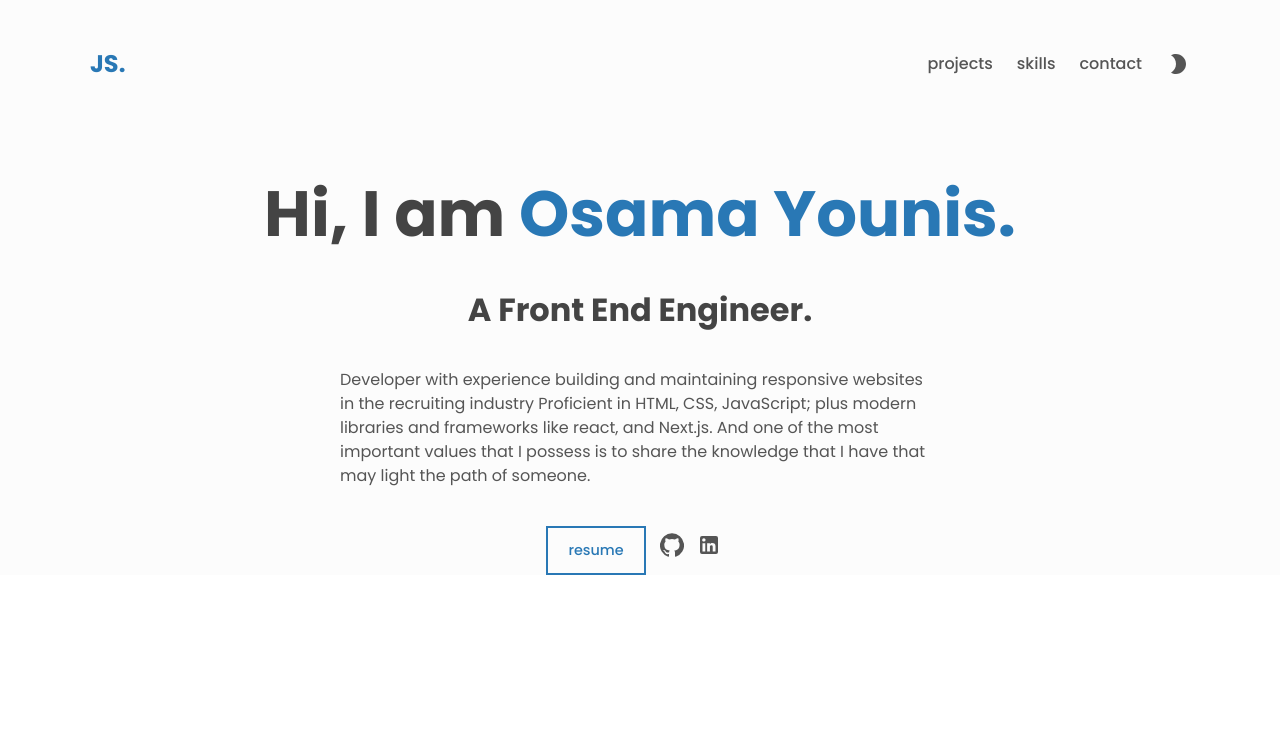
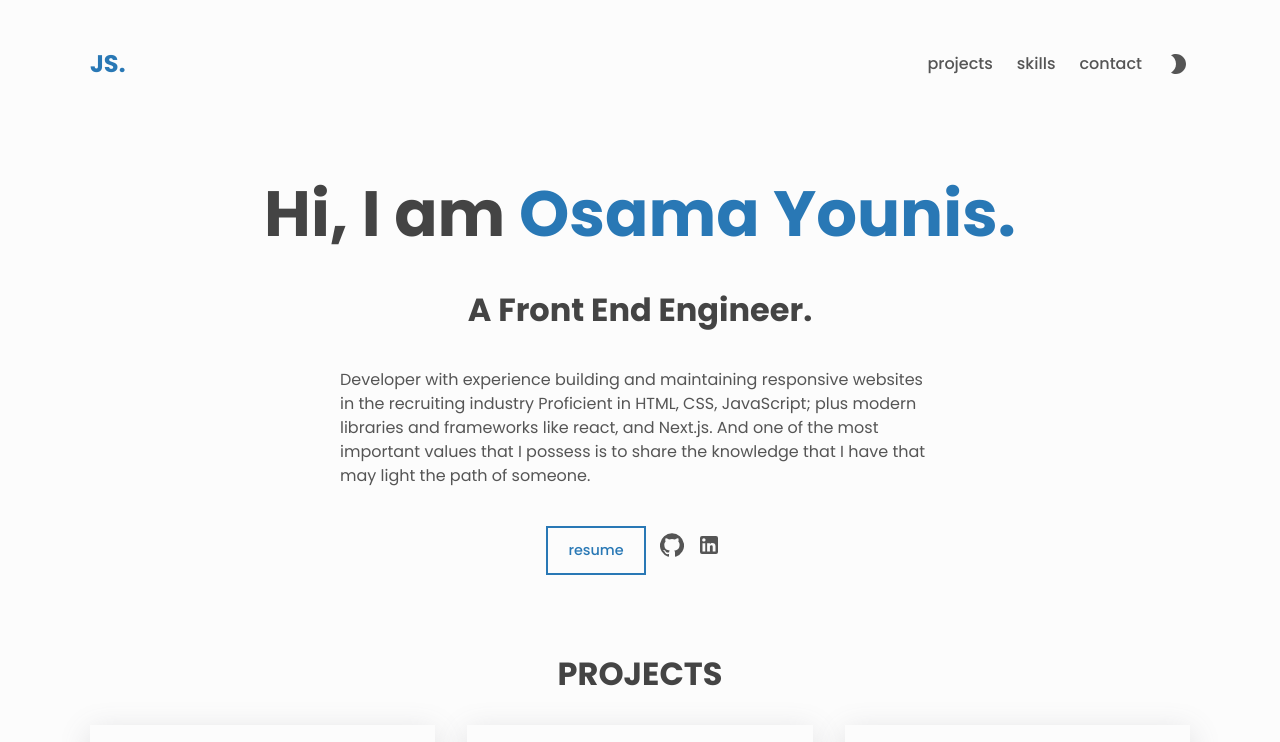
Before and after one commit to Osama-you/portfolio, a React (Create React App) app: page / in a window 1280 px wide. Shown: the top 742 px of the page. Built offline with nearby package versions, Linux system fonts and the light colour scheme.

Commit message:
Add projects section

```diff
--- a/src/App.js
+++ b/src/App.js
@@ -1,4 +1,4 @@
-import { Header, About } from 'components';
+import { Header, About, Projects } from 'components';
 import { useThemeContext } from './contexts/theme';
 
 import './App.css';
@@ -11,6 +11,7 @@ const App = () => {
       <Header />
       <main>
         <About />
+        <Projects />
       </main>
     </div>
   );
```
